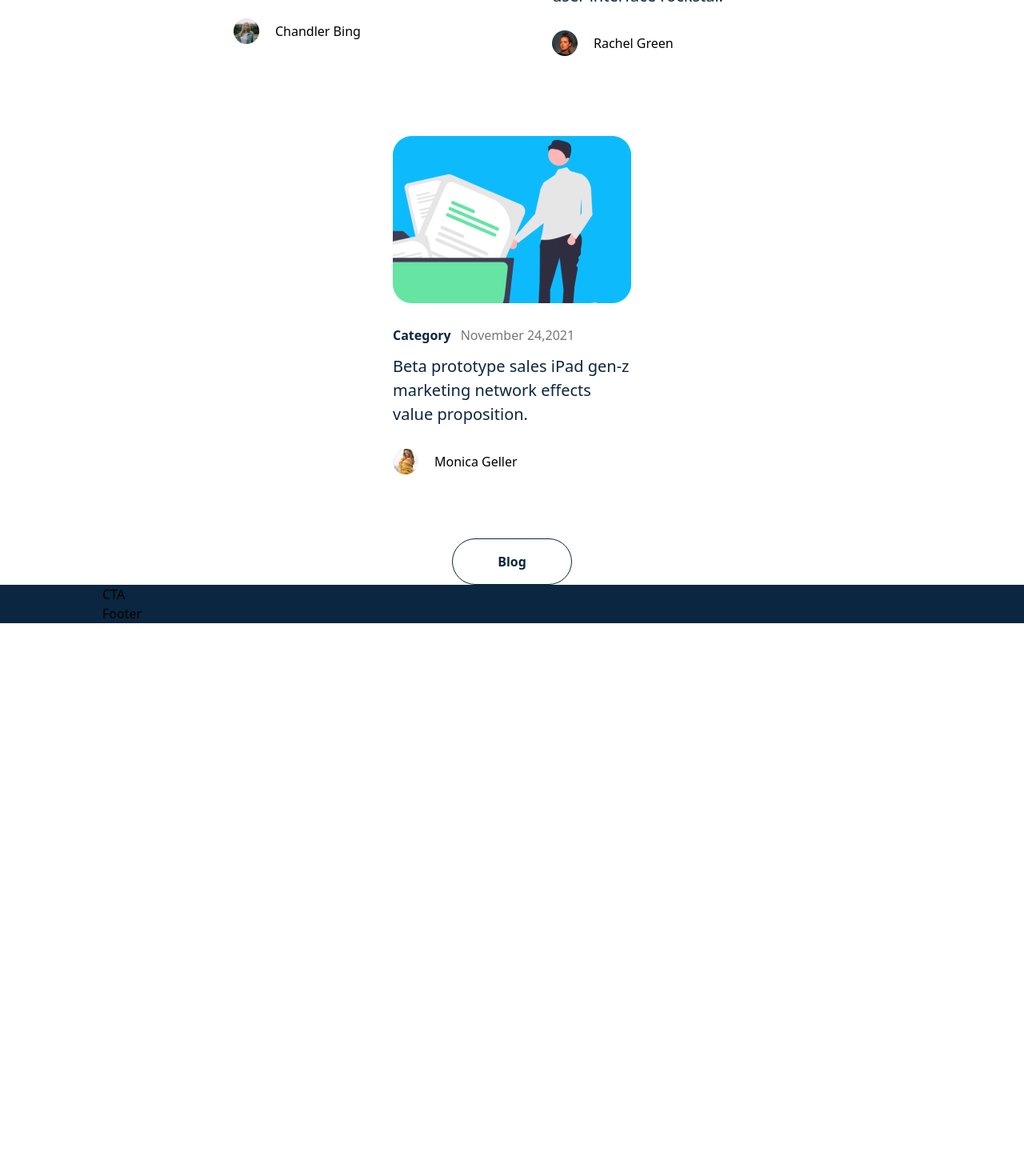
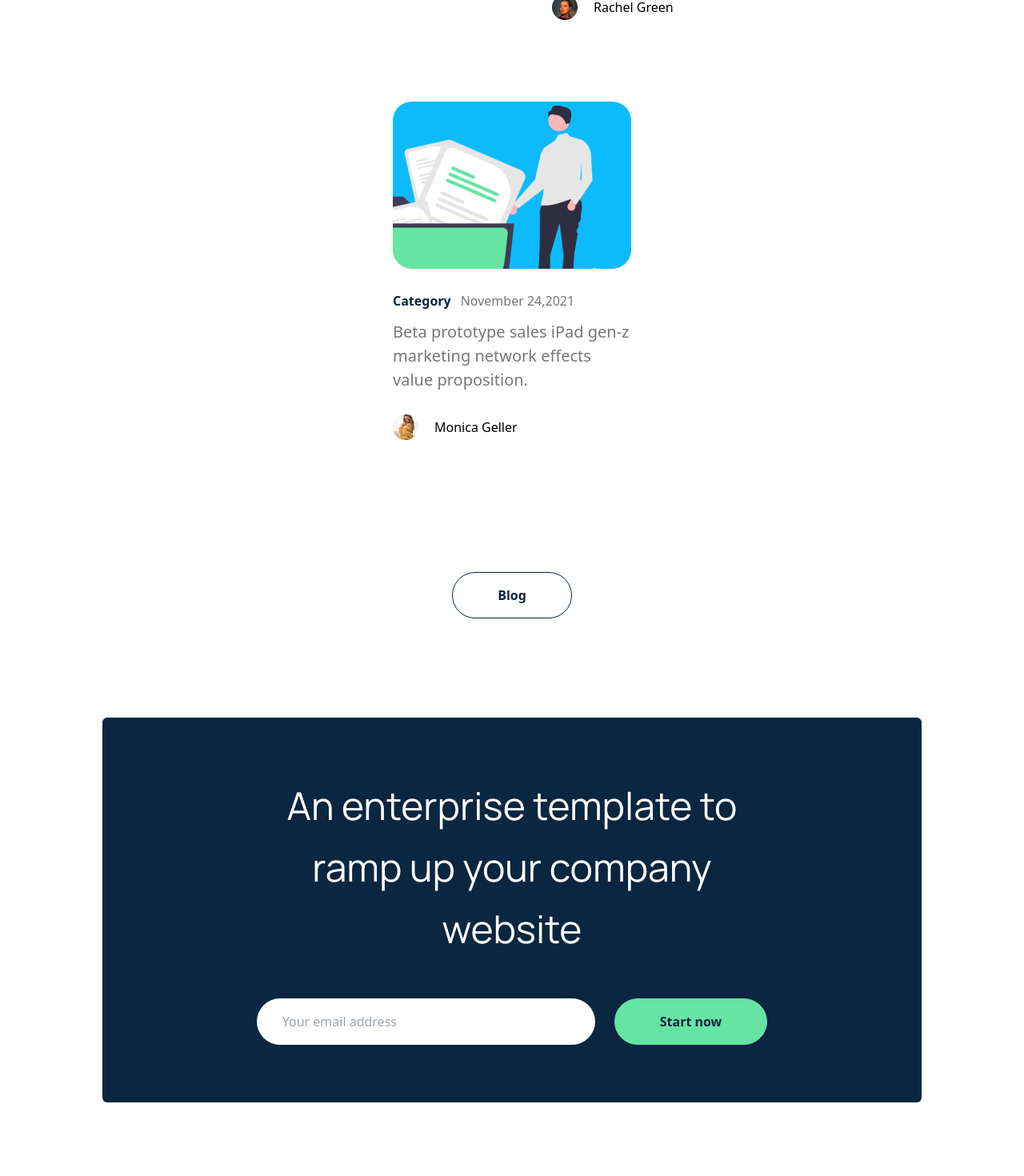
Before and after one commit to AboladeOluwaseun/boldo-landing-page-1, a Next.js app: page / in a window 1280 px wide. Shown: the part 7240-8710 px from the top of the page at 80% size. Before the commit the page ends 8019 px from the top, so only its background shows below. Built offline with nearby package versions, Linux system fonts and the light colour scheme.

Commit message:
CTA section added

```diff
--- a/src/Components/App.jsx
+++ b/src/Components/App.jsx
@@ -55,9 +55,8 @@ const App = () => (
       </div>
     </div>
 
-    <div className={` ${styles.flexStart} ${styles.paddingX}`}>
+    <div className={` ${styles.flexStart} ${styles.paddingX} bg-white `}>
       <div className={`${styles.boxWidth}`}>
-
         <CTA />
         <Footer />
       </div>
--- a/src/Components/Blog.jsx
+++ b/src/Components/Blog.jsx
@@ -7,12 +7,12 @@ import { blogs } from "@/constants";
 const Blog = () => {
   return (
     <div
-      className={`flex flex-col justify-center items-center`}
+      className={`flex flex-col justify-center items-center mt-10`}
     >
 
         <div className= 'flex flex-1 gap-3 flex-col items-center md:text-center'>
           <p className={`${styles.paragraph} text-Gray`}>Our Blog</p>
-          <h1 className={`${styles.heading1} max-w-[842px]`}>Value proposition accelerator product management venture</h1>
+          <h1 className={`text-[36px] max-w-[842px]`}>Value proposition accelerator product management venture</h1>
         </div>
         <div className="flex flex-1 flex-col sm:flex-row flex-wrap gap-[6.25rem] my-[5rem] items-center justify-start sm:justify-center w-full relative z-[1]">
           {blogs.map((blog, index) => {
@@ -29,7 +29,7 @@ const Blog = () => {
             );
           })}
         </div>
-        <div>
+        <div className="mt-[5.25rem]">
           <Button type={"Blog"} style={buttonStyle.whiteButton} />
         </div>
     </div>
--- a/src/Components/BlogCard.jsx
+++ b/src/Components/BlogCard.jsx
@@ -7,7 +7,7 @@ const BlogCard = ({ date, author, authorImg, blogImg, content, index }) => {
     <div
       className={`flex flex-col gap-[1.75rem] max-w-[298px] mr-0 md:${
         index !== 2 ? "mr-[6rem]" : "mr-0"
-      } cursor-pointer`}
+      } cursor-pointer min-h-[424px]`}
     >
       <Image src={blogImg} alt="" />
       <div className="flex flex-col gap-[1.75rem]">
@@ -16,7 +16,7 @@ const BlogCard = ({ date, author, authorImg, blogImg, content, index }) => {
             <p className="font-[700] text-darkBlue">Category</p>{" "}
             <p className="text-Gray">{date}</p>
           </div>
-          <p className="text-darkBlue text-[20px]">{content}</p>
+          <p className="text-Gray text-[20px]">{content}</p>
         </div>
 
         <div className="flex items-center gap-5 ">
--- a/src/Components/CTA.jsx
+++ b/src/Components/CTA.jsx
@@ -1,9 +1,33 @@
-import React from 'react'
+import React from "react";
+import { Button } from "../Components";
+import styles, { buttonStyle } from "@/styles/style";
 
 const CTA = () => {
   return (
-    <div>CTA</div>
-  )
-}
+    <div
+      className={` ${styles.flexCenter}  my-12 md:my-[7.75rem] xl:px-0 rounded-md bg-darkBlue`}
+    >
+      <div className={`flex-1 flex max-w-full flex-col items-start sm:items-center py-4 md:py-[4.5rem] gap-12 px-4 sm:px-10 md:px-48 xl:px-0`}>
+        <h1 className={`${styles.heading1} max-w-[842px] text-start sm:text-center text-white`}>
+          An enterprise template to ramp up your company website
+        </h1>
 
-export default CTA
+        <form
+          className="flex flex-wrap flex-col ss:flex-row justify-start ss:justify-center  flex-1 gap-[1.5rem]"
+          onSubmit={(e) => {
+            e.preventDefault();
+          }}
+        >
+          <input
+            placeholder="Your email address"
+            className=" pl-[2rem] py-[0.75rem] pr-0  sm:pr-[10rem] max-w-full outline-none rounded-full"
+            type="text"
+          />
+          <Button type={"Start now"} style={buttonStyle.darkGreenButton} />
+        </form>
+      </div>
+    </div>
+  );
+};
+
+export default CTA;
--- a/src/pages/index.js
+++ b/src/pages/index.js
@@ -1,5 +1,6 @@
 import Head from 'next/head'
 import { Inter } from 'next/font/google'
+import boldoLogo from '../../public/assets/Logo.png'
 import { App } from '@/Components'
 const inter = Inter({ subsets: ['latin'] })
 
@@ -10,7 +11,7 @@ export default function Home() {
         <title>Create Next App</title>
         <meta name="description" content="Generated by create next app" />
         <meta name="viewport" content="width=device-width, initial-scale=1" />
-        <link rel="icon" href="/favicon.ico" />
+        <link rel="icon" href={boldoLogo} />
       </Head>
       <main >
         <App/>
--- a/src/styles/style.js
+++ b/src/styles/style.js
@@ -33,6 +33,7 @@ const styles = {
   export const buttonStyle ={
         heroButton: 'bg-darkBlue active:bg-mainGreen border-white active:border-none text-white active:text-darkBlue',
         darkBlueButton: 'bg-darkBlue active:bg-white border-darkBlue active:border-darkBlue text-white active:text-darkBlue',
+        darkGreenButton: 'bg-mainGreen active:bg-darkBlue border-mainGreen active:border-white text-darkBlue active:text-white',
         whiteButton: 'bg-white active:bg-darkBlue border-darkBlue active:border-none text-darkBlue active:text-white'
   }
   export const colors={
```
Also changed, not shown: public/assets/Logo.png (added).
